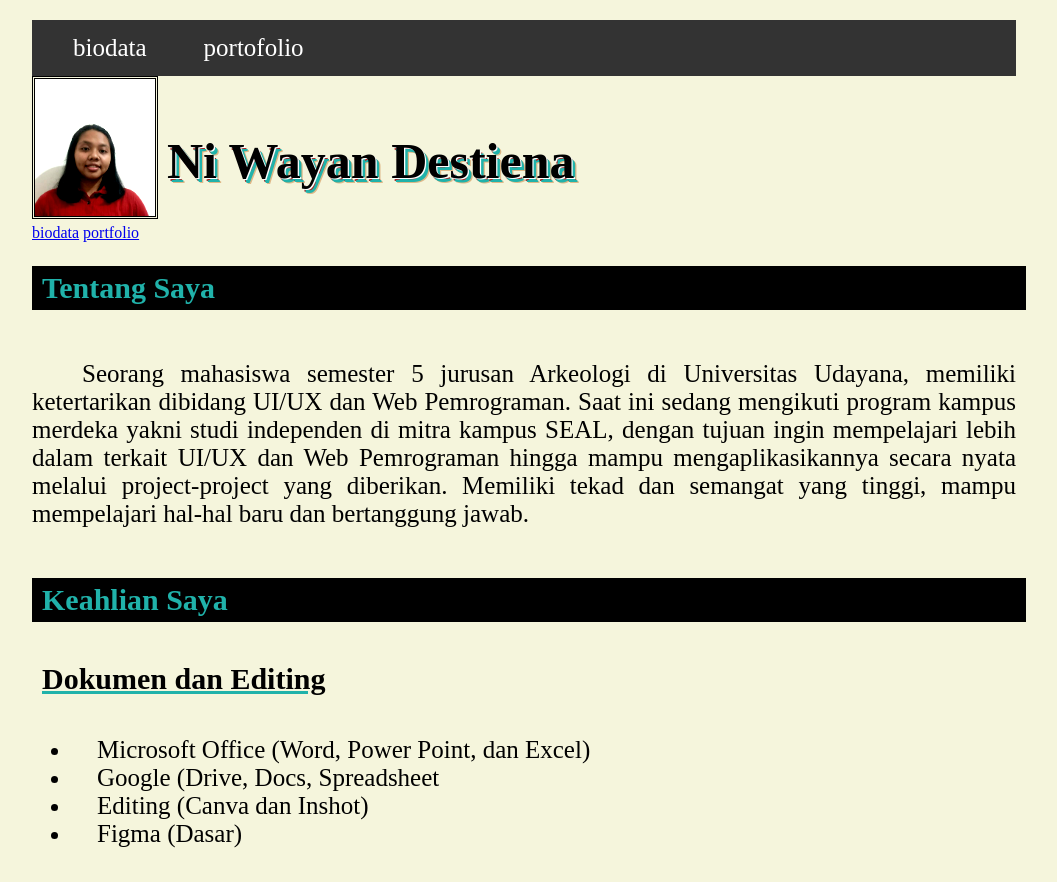
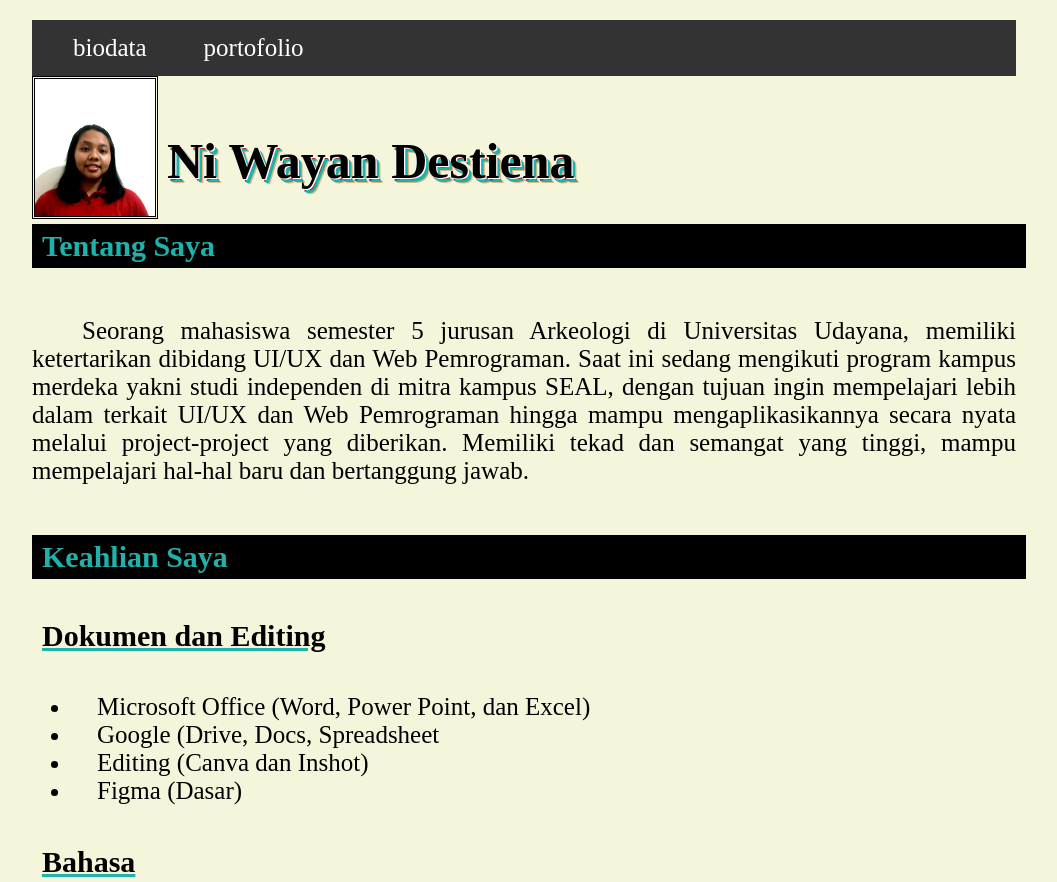
Before and after one commit to destiena/destiena.github.io, a plain HTML site: page index.html in a window 1280 px wide. Shown: the top 882 px of the page, without its empty margins (116-1173 px from the left). Drawn offline with Linux system fonts and the light colour scheme.

Commit message:
tambah menu1

```diff
--- a/index.html
+++ b/index.html
@@ -28,6 +28,7 @@
         </style>
     </head>
     <body class="latar">
+        <!-- menu -->
        <div class="nav">
           <ul>
              <li><a href="index.html">biodata</a></li>
@@ -37,9 +38,7 @@
         <img class="foto"src="foto destin.jpeg">
         <h1 class="nama">Ni Wayan Destiena</h1>
 
-         <!-- menu -->
-         <a href="index.html">biodata</a>
-         <a href="portofolio.html">portfolio</a>
+
 
         <div class="head2">
             <h2>Tentang Saya</h2>
```
